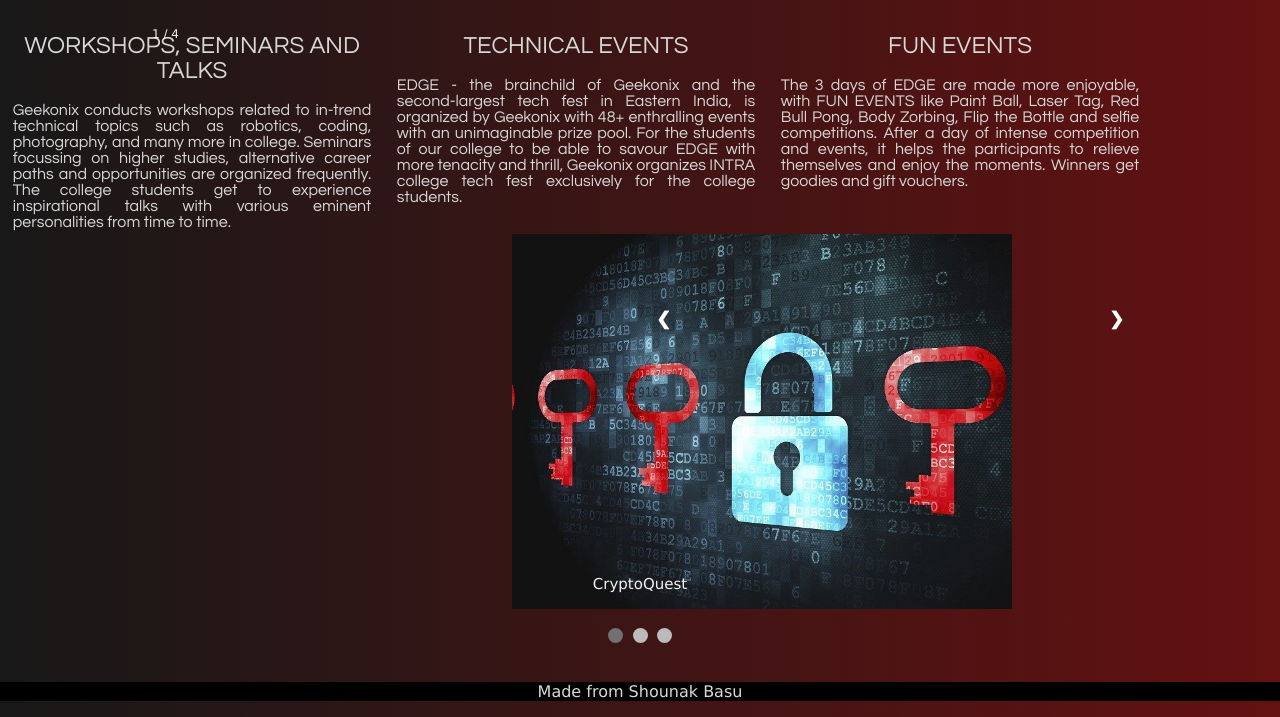
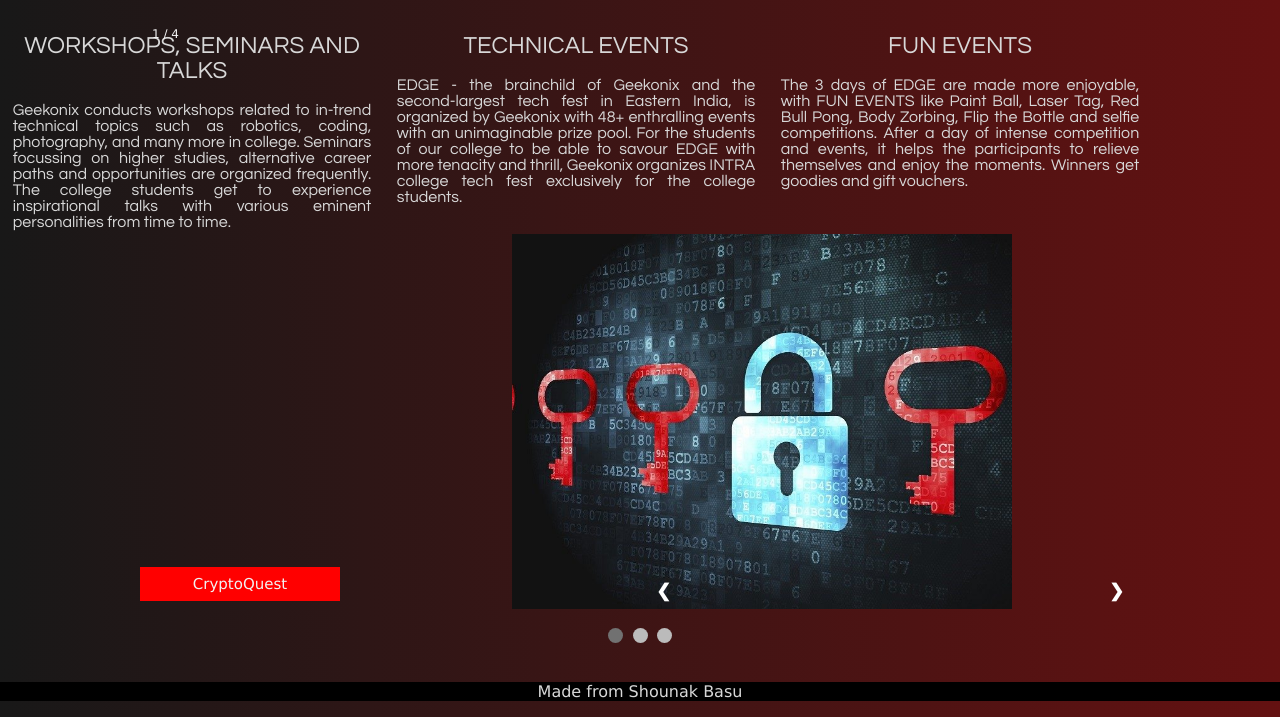
Before and after one commit to shounakbasu/INTRA-Test, a plain HTML site: page index.html in a window 1280 px wide. Shown: the part 145-862 px from the top of the page. Drawn offline with Linux system fonts and the light colour scheme.

Commit message:
Update index.html

```diff
--- a/index.html
+++ b/index.html
@@ -30,7 +30,7 @@
           top: 50%;
           width: auto;
           padding: 16px;
-          margin-top: -22px;
+          margin-top: 25%;
           color: white;
           font-weight: bold;
           font-size: 18px;
@@ -52,13 +52,15 @@
 
         /* Caption text */
         .text {
+          display: block;
           color: #f2f2f2;
           font-size: 15px;
           padding: 8px 12px;
           position: absolute;
           bottom: 8px;
-          width: 100%;
+          width: 20%;
           text-align: center;
+          background-color: #ff0000;
         }
 
         /* Number text (1/3 etc) */
@@ -108,6 +110,7 @@
         @media only screen and (max-width: 300px) {
           .prev, .next,.text {font-size: 11px}
         }
+
         </style>
 
 
```
